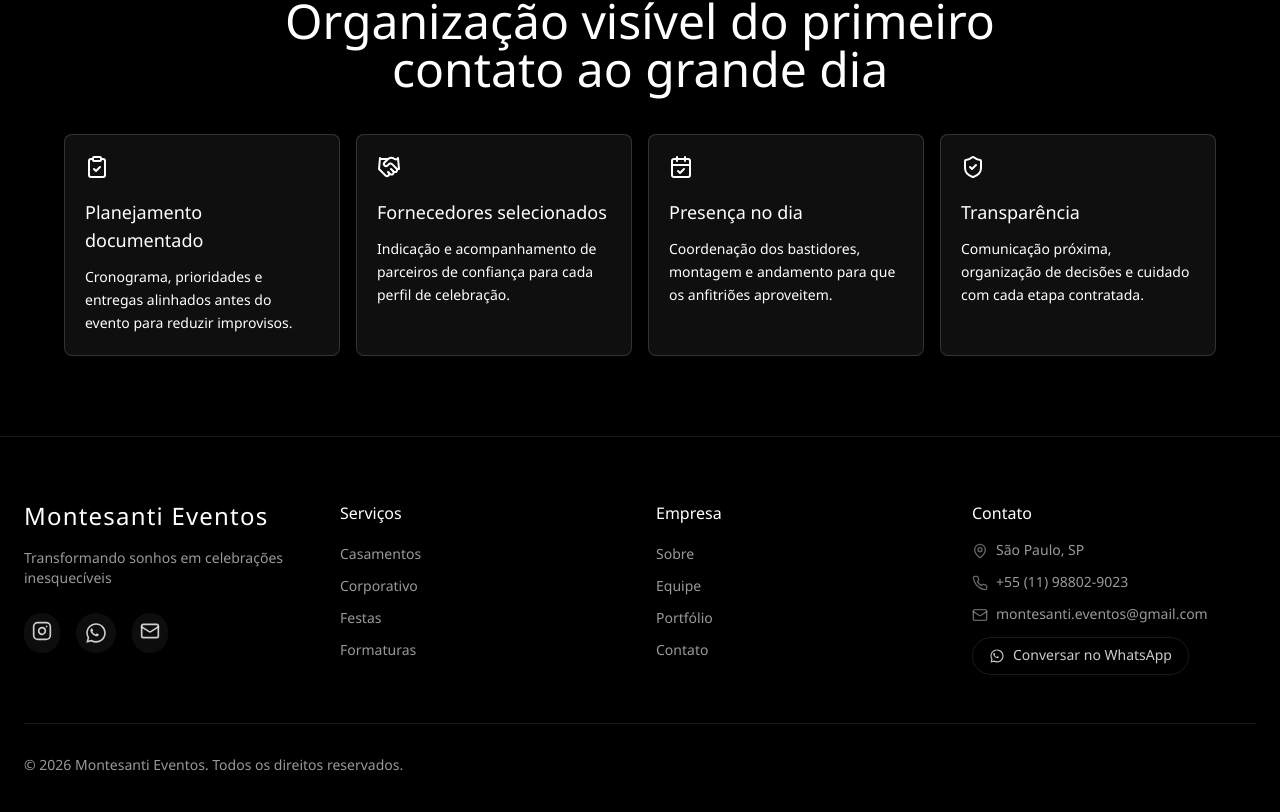
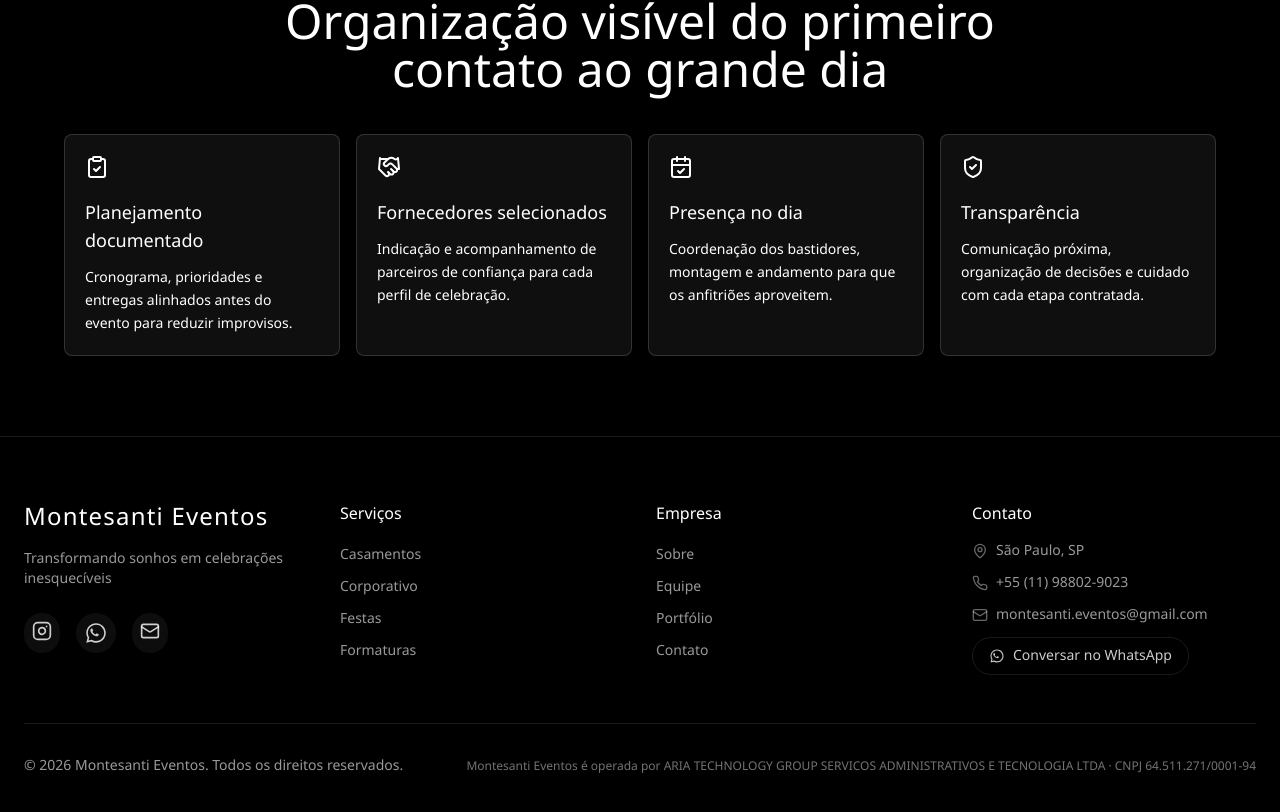
Before and after one commit to biancamontesanti/montesanti-eventos, a Next.js app: page / in a window 1280 px wide. Shown: the part 4064-4876 px from the top of the page. Built offline with nearby package versions, Linux system fonts and the light colour scheme; no server answers; a web font is replaced by a local one.

Commit message:
Clarify Montesanti Eventos legal business identity

```diff
--- a/src/components/sections/Footer.tsx
+++ b/src/components/sections/Footer.tsx
@@ -147,6 +147,9 @@ const Footer = () => {
             <p className="text-sm text-white/60">
               © 2026 Montesanti Eventos. Todos os direitos reservados.
             </p>
+            <p className="text-xs text-white/45 md:text-right">
+              Montesanti Eventos é operada por ARIA TECHNOLOGY GROUP SERVICOS ADMINISTRATIVOS E TECNOLOGIA LTDA · CNPJ 64.511.271/0001-94
+            </p>
           </div>
         </div>
       </div>
--- a/src/pages/index.tsx
+++ b/src/pages/index.tsx
@@ -19,11 +19,19 @@ export default function Home() {
         '@type': 'Organization',
         '@id': `${siteUrl}/#organization`,
         name: 'Montesanti Eventos',
+        legalName: 'ARIA TECHNOLOGY GROUP SERVICOS ADMINISTRATIVOS E TECNOLOGIA LTDA',
+        taxID: '64.511.271/0001-94',
         description: 'Planejamento, produção e coordenação de festas de 15 anos e eventos sociais em São Paulo.',
         url: siteUrl,
         email: 'montesanti.eventos@gmail.com',
         telephone: '+55 11 98802-9023',
         areaServed: { '@type': 'City', name: 'São Paulo' },
+        address: {
+          '@type': 'PostalAddress',
+          addressLocality: 'São Paulo',
+          addressRegion: 'SP',
+          addressCountry: 'BR',
+        },
         sameAs: ['https://instagram.com/montesantieventos'],
       },
       {
```
